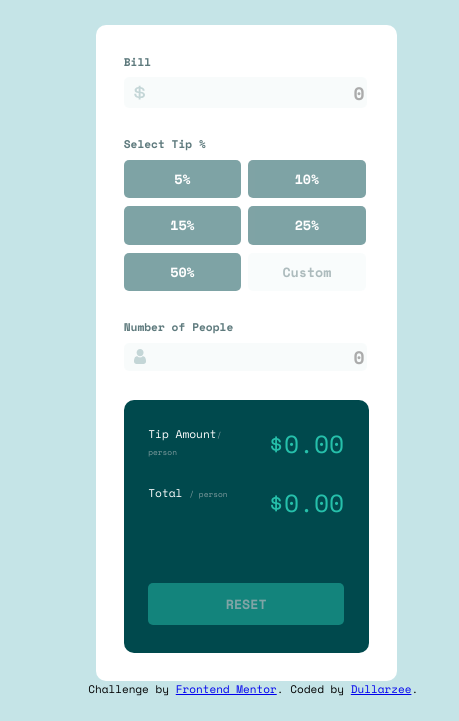
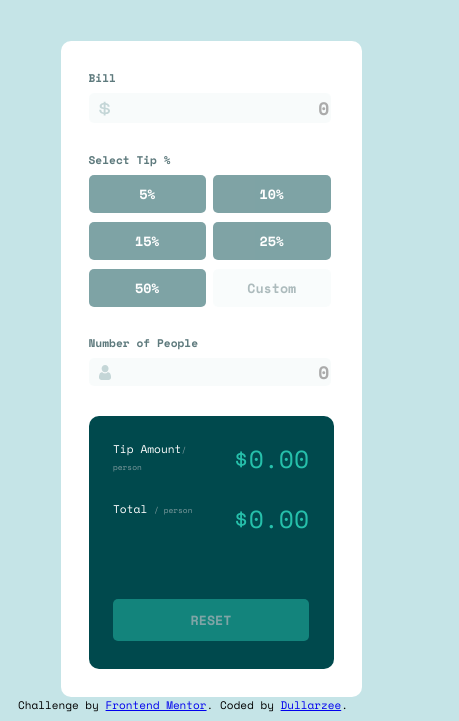
Before and after one commit to dullarzee/TipCalculator, a plain HTML site: page index.html in a window 390 px wide. Shown: the part 148-869 px from the top of the page, 459 px wide, since content can reach past the window. Drawn offline with nearby package versions, Linux system fonts and the light colour scheme.

Commit message:
debug1.3 hopefully last

```diff
--- a/TipCalculatorCSS.css
+++ b/TipCalculatorCSS.css
@@ -194,11 +194,13 @@ section{
 @media only screen and (max-width:500px){
     html{
         min-width: 200px;
+        padding:0%;
     }
     body{
         place-self: normal;
-        padding-left: 10%;
-        padding-right: 10%;
+        /*padding-left: 10%;
+        padding-right: 10%;*/
+        padding:0;
         margin-top:20%;
         font-family: space mono;
         font-size: 0.7em;
@@ -215,8 +217,6 @@ section{
         padding-left: 8%;
         margin-top: 15%;
         margin-bottom: 0%;
-        margin-left: 5%;
-        margin-right: 5%;
         gap:5%;
         height:600px;
     }
```
